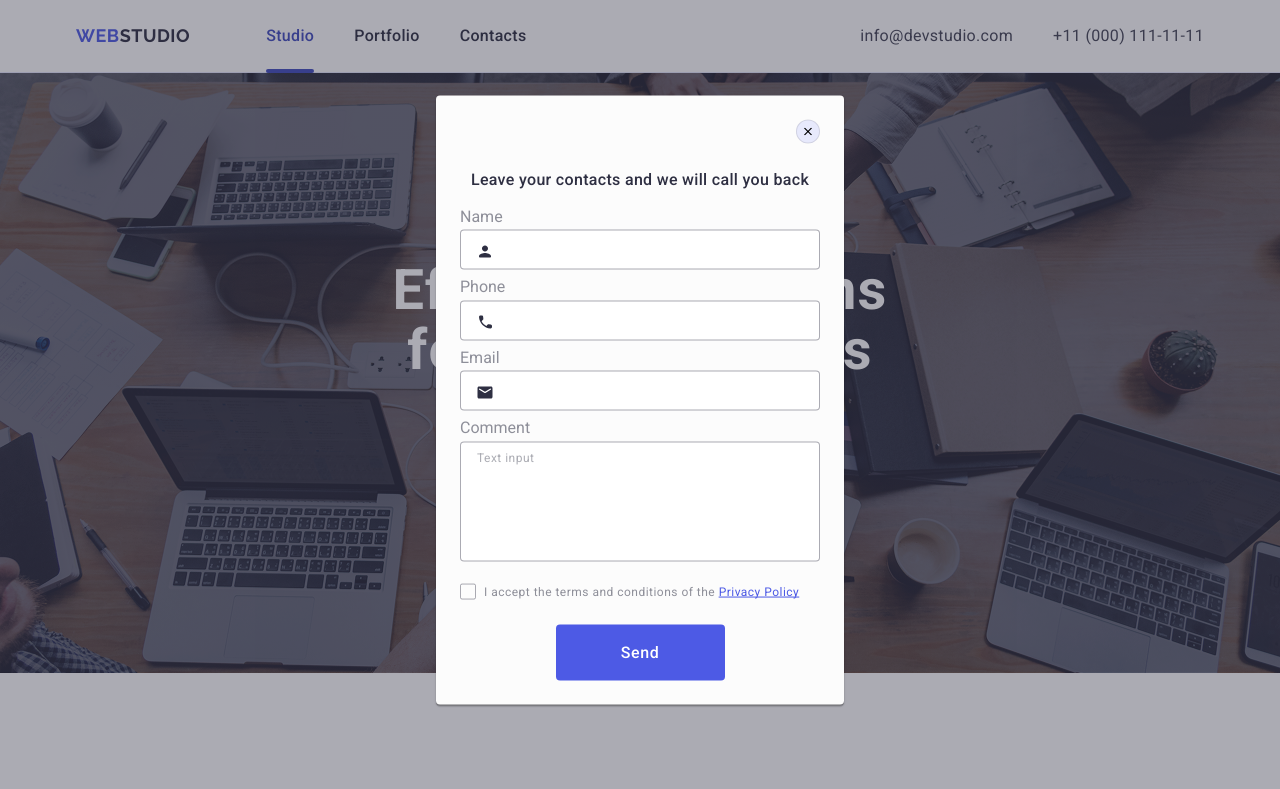
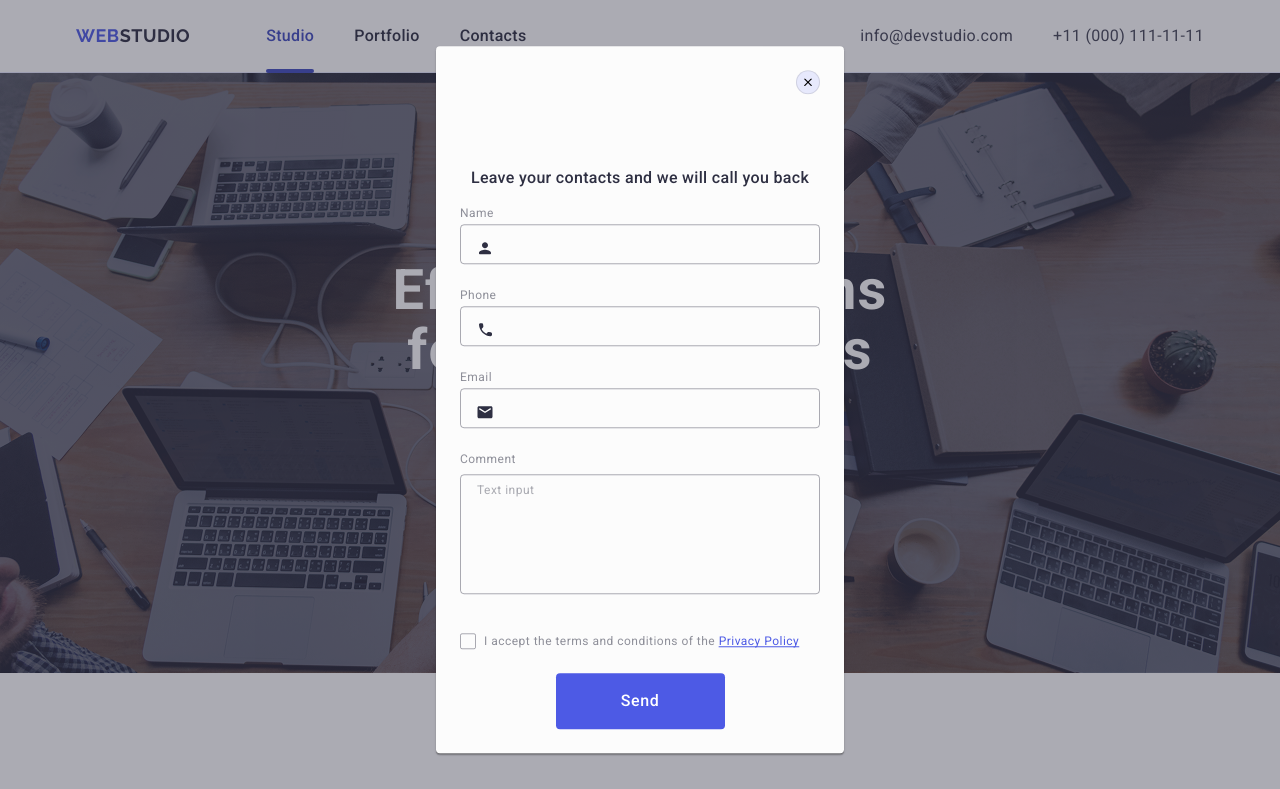
Before and after one commit to yaroslav-stepannikov/goit-markup-hw-05, a plain HTML site: page index.html in a window 1280 px wide. Shown: the top 789 px of the page. Drawn offline with nearby package versions, Linux system fonts and the light colour scheme.

Commit message:
homework5

```diff
--- a/css/styles.css
+++ b/css/styles.css
@@ -512,7 +512,7 @@ button {
   margin-left: auto;
 }
 
-.footer-form-wrapper {
+.footer-modal-form {
   display: flex;
   gap: 24px;
 }
@@ -520,12 +520,16 @@ button {
 .footer-input {
   border: 1px solid #fff;
   border-radius: 4px;
-  width: 100%;
+  width: 264px;
   height: 40px;
   outline: transparent;
   box-shadow: 0 4px 4px 0 rgba(0, 0, 0, 0.15);
-  background-color: #2e2f42;
+  background-color: transparent;
   padding: 8px 16px;
+  border: 1px solid #ffffff;
+  font-size: 12px;
+  line-height: 2;
+  letter-spacing: 0.04em;
 }
 
 .footer-input::placeholder {
@@ -600,7 +604,7 @@ button {
   top: 50%;
   left: 50%;
   transform: translate(-50%, -50%);
-  padding: 24px 24px;
+  padding: 72px 24px 24px 24px;
   transition: transform 250ms cubic-bezier(0.4, 0, 0.2, 1);
 }
 
@@ -660,8 +664,17 @@ button {
 .modal-form {
 }
 
-.modal-label {
+.modal-form-wrapper {
+  margin-bottom: 8px;
+}
+
+.modal-input-label {
+  font-size: 12px;
+  line-height: 1.17;
+  letter-spacing: 0.04em;
   color: #8e8f99;
+  display: block;
+  margin-bottom: 4px;
 }
 
 .input-wrapper {
@@ -673,11 +686,11 @@ button {
   height: 40px;
   border: 1px solid rgba(46, 47, 66, 0.4);
   border-radius: 4px;
-  margin-top: 4px;
   margin-bottom: 8px;
   padding: 11px 16px 11px 38px;
   outline: transparent;
   transition: border-color 250ms cubic-bezier(0.4, 0, 0.2, 1);
+  background-color: transparent;
 }
 
 .input-icon {
@@ -697,6 +710,10 @@ button {
   fill: #4d5ae5;
 }
 
+.modal-form-wrapper {
+  margin-bottom: 16px;
+}
+
 .input-textarea {
   border: 1px solid rgba(46, 47, 66, 0.4);
   border-radius: 4px;
@@ -707,10 +724,21 @@ button {
   padding: 8px 16px;
   margin-top: 4px;
   margin-bottom: 16px;
+  color: rgba(46, 47, 66, 0.4);
+  background-color: transparent;
+  transition: border-color 250ms cubic-bezier(0.4, 0, 0.2, 1);
+}
+
+.input-textarea:focus {
+  border-color: #4d5ae5;
 }
 
 .input-textarea::placeholder {
   color: rgba(46, 47, 66, 0.4);
+}
+
+.chekbox-wrapper {
+  margin-bottom: 24px;
 }
 
 .modal-checkbox {
@@ -739,6 +767,7 @@ button {
   margin-right: 8px;
   fill: transparent;
   transition: background-color 250ms cubic-bezier(0.4, 0, 0.2, 1),
+    border 250ms cubic-bezier(0.4, 0, 0.2, 1),
     fill 250ms cubic-bezier(0.4, 0, 0.2, 1);
 }
 
@@ -750,4 +779,7 @@ button {
 
 .modal-button {
   margin-top: 24px;
+  padding: 0;
+  transition: background-color 250ms cubic-bezier(0.4, 0, 0.2, 1),
+    border 250ms cubic-bezier(0.4, 0, 0.2, 1);
 }
--- a/index.html
+++ b/index.html
@@ -479,12 +479,12 @@
         </div>
         <div class="subscribe-form">
           <p class="subscribe-text footer-subtitle">Subscribe</p>
-          <div class="footer-form-wrapper">
+          <form class="footer-modal-form">
             <label class="footer-input-label">
               <input
                 type="email"
                 class="footer-input"
-                name="user-email"
+                name="footer-user-email"
                 placeholder="E-mail"
               />
             </label>
@@ -494,7 +494,7 @@
                 <use href="./images/icons.svg#icon-send"></use>
               </svg>
             </button>
-          </div>
+          </form>
         </div>
       </div>
     </footer>
@@ -508,7 +508,9 @@
         <p class="modal-title">Leave your contacts and we will call you back</p>
         <form class="modal-form">
           <div class="modal-form-wrapper">
-            <label for="user-name" class="modal-label .modal-text">Name</label>
+            <label for="user-name" class="modal-input-label .modal-text"
+              >Name</label
+            >
             <div class="input-wrapper">
               <input
                 type="text"
@@ -522,7 +524,7 @@
             </div>
           </div>
           <div class="modal-form-wrapper">
-            <label for="user-phone" class="modal-label .modal-text"
+            <label for="user-phone" class="modal-input-label .modal-text"
               >Phone</label
             >
             <div class="input-wrapper">
@@ -538,7 +540,7 @@
             </div>
           </div>
           <div class="modal-form-wrapper">
-            <label for="user-email" class="modal-label .modal-text"
+            <label for="user-email" class="modal-input-label .modal-text"
               >Email</label
             >
             <div class="input-wrapper">
@@ -554,7 +556,7 @@
             </div>
           </div>
           <div class="modal-form-wrapper">
-            <label for="user-comment" class="modal-label .modal-text"
+            <label for="user-comment" class="modal-input-label .modal-text"
               >Comment</label
             ><textarea
               class="input-textarea modal-text"
@@ -567,11 +569,11 @@
             <input
               type="checkbox"
               class="modal-checkbox visually-hidden"
-              name="policy"
-              id="policy"
+              name="user-privacy"
+              id="user-privacy"
               value="true"
             />
-            <label class="chekbox-label modal-text" for="policy"
+            <label class="chekbox-label modal-text" for="user-privacy"
               ><span class="check-custom"
                 ><svg class="icon-check" width="10" height="8">
                   <use href="./images/icons.svg#icon-check"></use></svg></span
```
